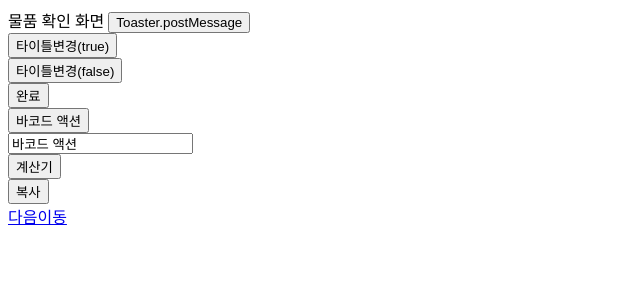
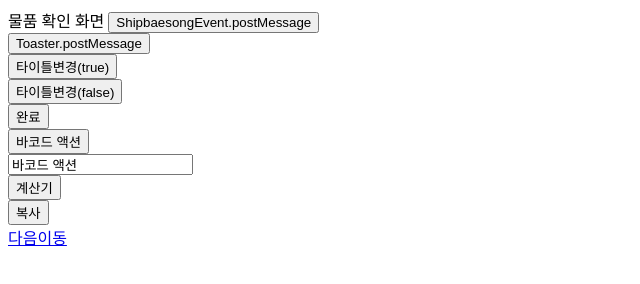
Before and after one commit to megadeth10/c2cmarket, a plain HTML site: page index.html in a window 1280 px wide. Shown: the whole page, without its empty margins (0-640 px from the left). Drawn offline with Linux system fonts and the light colour scheme.

Commit message:
flutter 테스트 함수 하나더 추가

```diff
--- a/index.html
+++ b/index.html
@@ -32,6 +32,10 @@ function myfunction6() {
 function myfunction7() {
   window.Toaster.postMessage("Toaster.postMessage");
 }
+
+function myfunction8() {
+  window.ShipbaesongEvent.postMessage("ShipbaesongEvent.postMessage");
+}
 </script>
 <head>
     <meta name="viewport" content="width=device-width, initial-scale=1.0, user-scalable=no,
@@ -40,6 +44,7 @@ function myfunction7() {
 <body>
 <!--url https://megadeth10.github.io/c2cmarket -->
 물품 확인 화면
+<input type = "button" onclick = "myfunction8()" value = "ShipbaesongEvent.postMessage"><br/>
 <input type = "button" onclick = "myfunction7()" value = "Toaster.postMessage"><br/>
 <input type = "button" onclick = "myfunction(true)" value = "타이틀변경(true)"><br/>
 <input type = "button" onclick = "myfunction(false)" value = "타이틀변경(false)"><br/>
```
